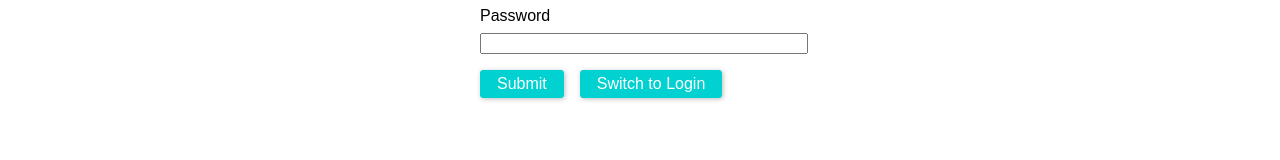
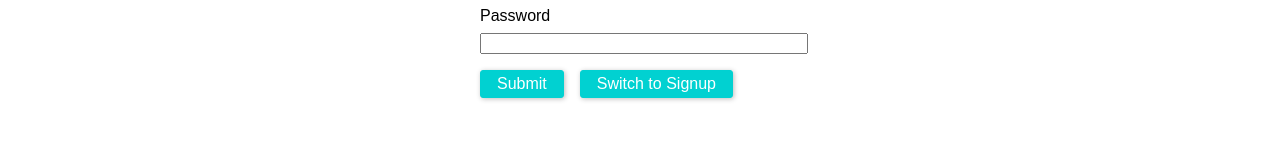
Before and after one commit to gha665/graphql-react-event-booking, a React (Create React App) app in the folder frontend/: page /auth in a window 1280 px wide. Shown: the part 136-296 px from the top of the page. Built offline with nearby package versions, Linux system fonts and the light colour scheme.

Commit message:
updated login/signup button

```diff
--- a/frontend/src/pages/Auth.js
+++ b/frontend/src/pages/Auth.js
@@ -4,12 +4,23 @@ import "./Auth.css";
 import { json } from "body-parser";
 
 class AuthPage extends Component {
+  state = {
+    isLogin: true,
+  };
+
   // REFERENCES TO SEND REQUESTS
   constructor(props) {
     super(props);
     this.emailEl = React.createRef();
     this.passwordEl = React.createRef();
   }
+
+  // logged in state toggler
+  switchModeHandler = () => {
+    this.state((prevState) => {
+      return { isLogin: !prevState.isLogin };
+    });
+  };
 
   submitHandler = (event) => {
     event.preventDefault(); // <--- to make sure no request gets sent
@@ -68,7 +79,9 @@ class AuthPage extends Component {
 
         <div className="form-actions">
           <button type="submit">Submit</button>
-          <button type="button">Switch to Login</button>
+          <button type="button" onClick={this.switchModeHandler}>
+            Switch to {this.state.isLogin ? "Signup" : "Login"}
+          </button>
         </div>
       </form>
     );
```
